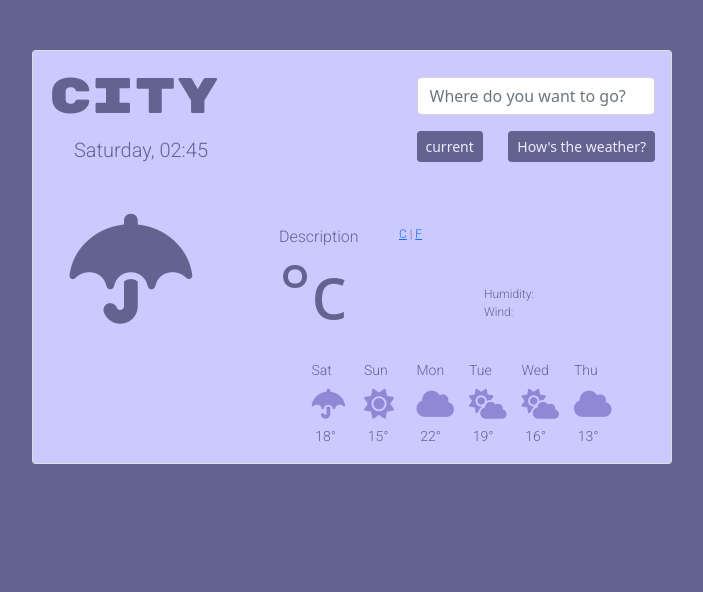
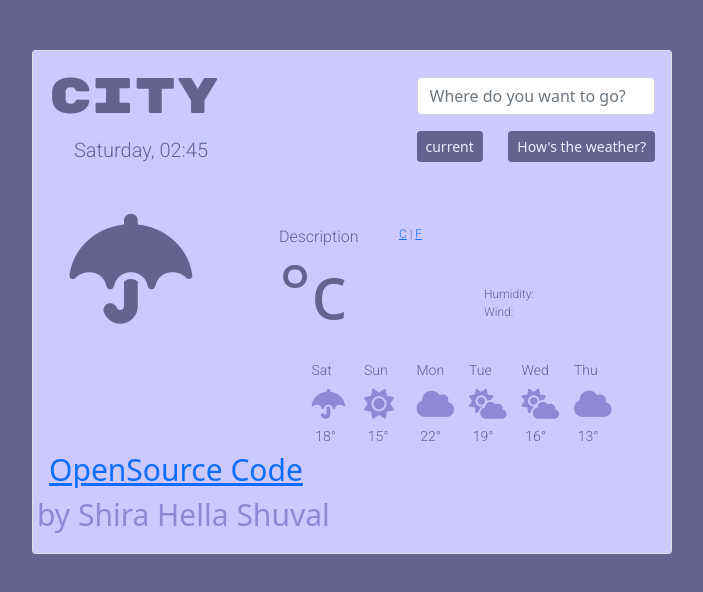
Before and after one commit to ShiraHella/purple-weather-app, a website built with Parcel: page index.html in a window 1280 px wide. Shown: the whole page, without its empty margins (288-991 px from the left). Built offline with nearby package versions, Linux system fonts and the light colour scheme.

Commit message:
Added OpenSource Link

```diff
--- a/index.html
+++ b/index.html
@@ -102,6 +102,8 @@
                 <i class="fas fa-cloud"></i>
                 <div class="temperature">13°</div>
               </div>
+              <br>
+              <a href="https://github.com/ShiraHella/purple-weather-app">OpenSource Code</a> by Shira Hella Shuval
             </div>
           </div>
         </div>
```
